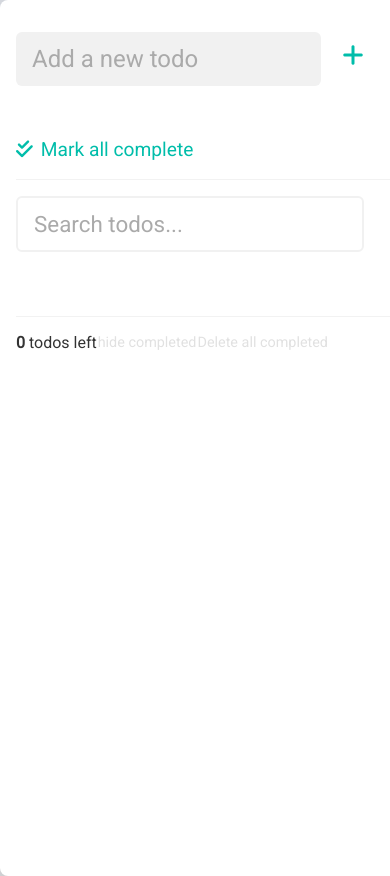
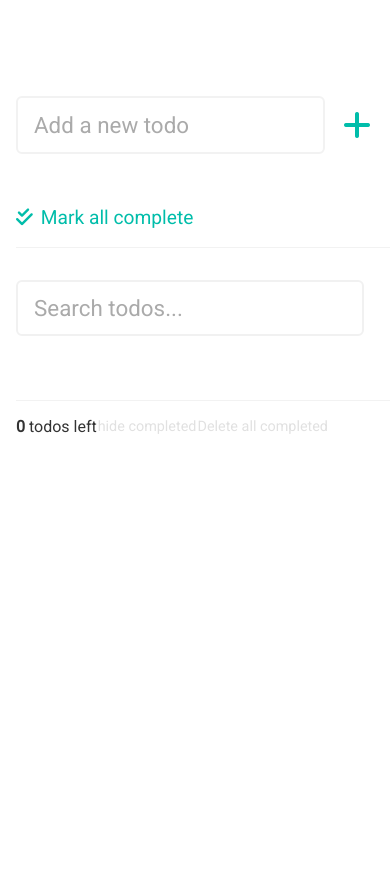
Before and after one commit to edinburghrules/React-todolist, a React (Create React App) app: page / in a window 390 px wide. Shown: the top 876 px of the page. After the commit the page ends 844 px from the top, so only its background shows below. Built offline with nearby package versions, Linux system fonts and the light colour scheme.

Commit message:
finished most styling for mobile

```diff
--- a/src/sass/partials/_search.scss
+++ b/src/sass/partials/_search.scss
@@ -2,6 +2,10 @@
   margin-top: 1rem;
   display: flex;
   justify-content: flex-start;
+
+  @media (max-width: 450px) {
+    margin-top: 2rem;
+  }
 
 
   &__input {
--- a/src/sass/partials/_todo.scss
+++ b/src/sass/partials/_todo.scss
@@ -10,15 +10,19 @@
   margin-bottom: 1rem;
   border-bottom: 2px solid transparent;
   cursor: pointer;
+  color: #555;
+
 
   @media (max-width: 450px) {
     width: 80%;
     font-size: 1.8rem;
+    margin: 2rem 0;
   }
+
 
   &:hover {
     border-bottom: 2px solid #f1f1f1;
-    transition: all .4s;
+    transition: border-bottom .4s;
 
     & > :last-child {
       opacity: 1;
@@ -37,17 +41,31 @@
     opacity: 0;
     transform: translateY(5px);
     display: flex;
+    font-size: 1.2rem;
+
+    @media (max-width: 450px) {
+      opacity: 1;
+      transform: translateY(-5px);
+    }
 
     & > :first-child {
       color: #47BBFF;
       font-size: 1rem;
       margin-right: 0.6rem;
+
+      @media (max-width: 450px) {
+        font-size: 1.4rem;
+        margin-right: 2rem;
+      }
     }
 
     & > :last-child {
       color: #f77754;
       padding: 0.4rem;
-      font-size: 1.2rem;
+
+      @media (max-width: 450px) {
+        font-size: 1.6rem;
+      }
     }
   }
 
@@ -55,7 +73,6 @@
     all: unset;
     cursor: pointer;
     align-self: center;
-    font-size: 1.2rem;
     padding: 0 0.5rem;
     height: 1rem;
     width: 1rem;
@@ -82,6 +99,10 @@
       color: #8888;
       font-style: italic;
       background-color: #fafafa;
+
+      @media (max-width: 450px) {
+        font-size: 1.8rem;
+      }
     }
 
     &__btn {
--- a/src/sass/partials/_todoform.scss
+++ b/src/sass/partials/_todoform.scss
@@ -19,8 +19,10 @@
     }
 
     @media (max-width: 450px) {
+      background-color: #fff;
+      border: 2px solid #f2f2f2;
       width: 70%;
-      font-size: 1.5rem;
+      font-size: 1.4rem;
       height: 1.4rem;
     }
 
@@ -39,6 +41,10 @@
     justify-content: center;
     align-content: center;
     cursor: pointer;
+
+    @media (max-width: 450px) {
+      font-size: 2rem;
+    }
 
     &:hover {
       background-color: #f1f1f1;
--- a/src/sass/partials/app.scss
+++ b/src/sass/partials/app.scss
@@ -11,8 +11,12 @@ body {
   color: #333;
   box-sizing: border-box;
 
+  @media (max-width: 450px) {
+    background-color: #fff;
+  }
 }
 
 .App {
   text-align: left;
+  height:100vh;
 }
--- a/src/sass/partials/todolist.scss
+++ b/src/sass/partials/todolist.scss
@@ -2,14 +2,16 @@
   background-color: #fff;
   width: 50%;
   margin: 0 auto;
+  transform: translateY(4rem);
   padding: 1.2rem 2rem;
   border-radius: 8px;
   box-shadow: 0px 14px 14px #ccc;
 
   @media (max-width: 450px) {
    width: 100vw;
-   height: 100vh;
    padding: 1rem;
+   margin: 0 auto;
+   box-shadow: none;
   }
 }
 
```
